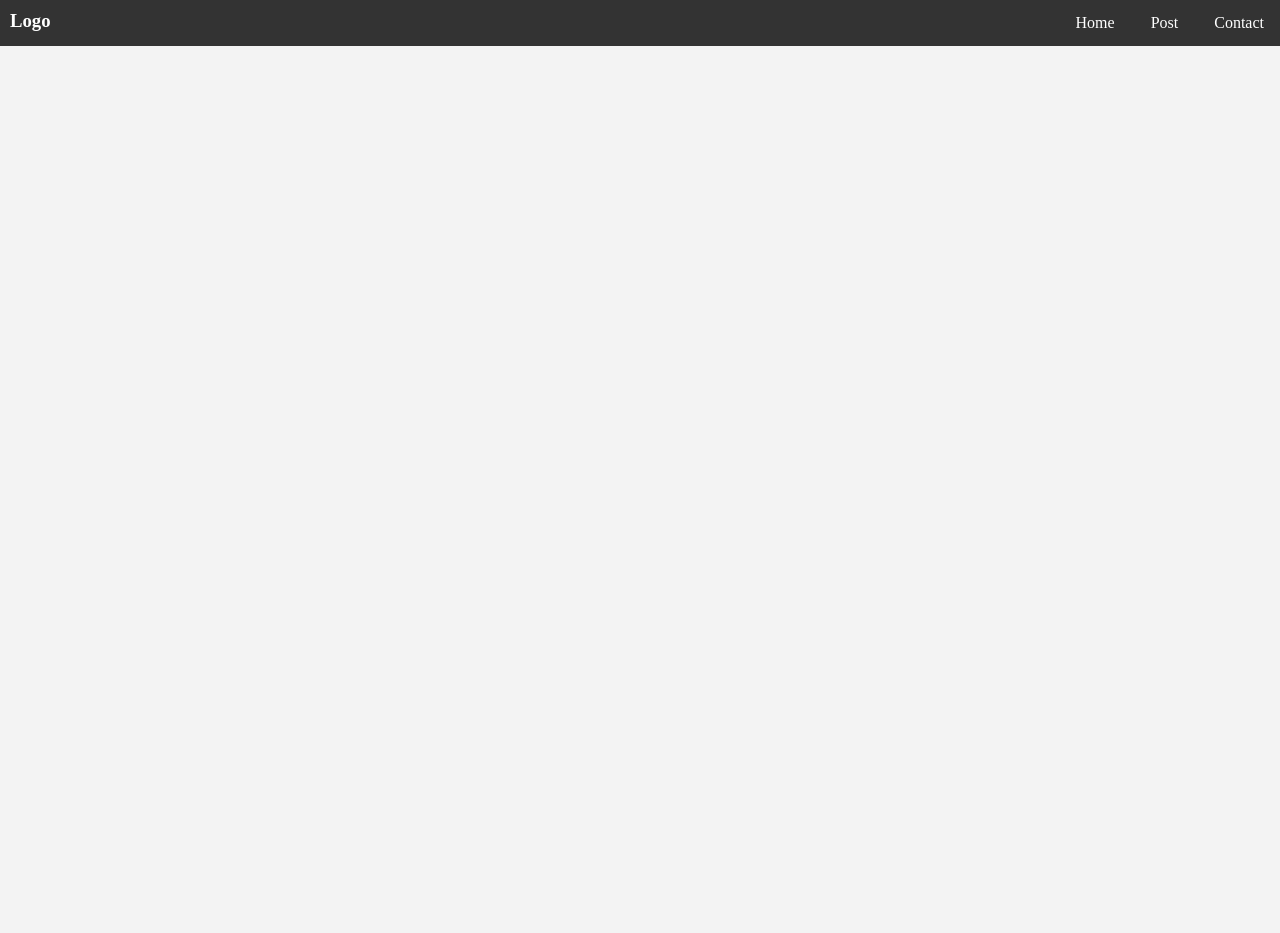
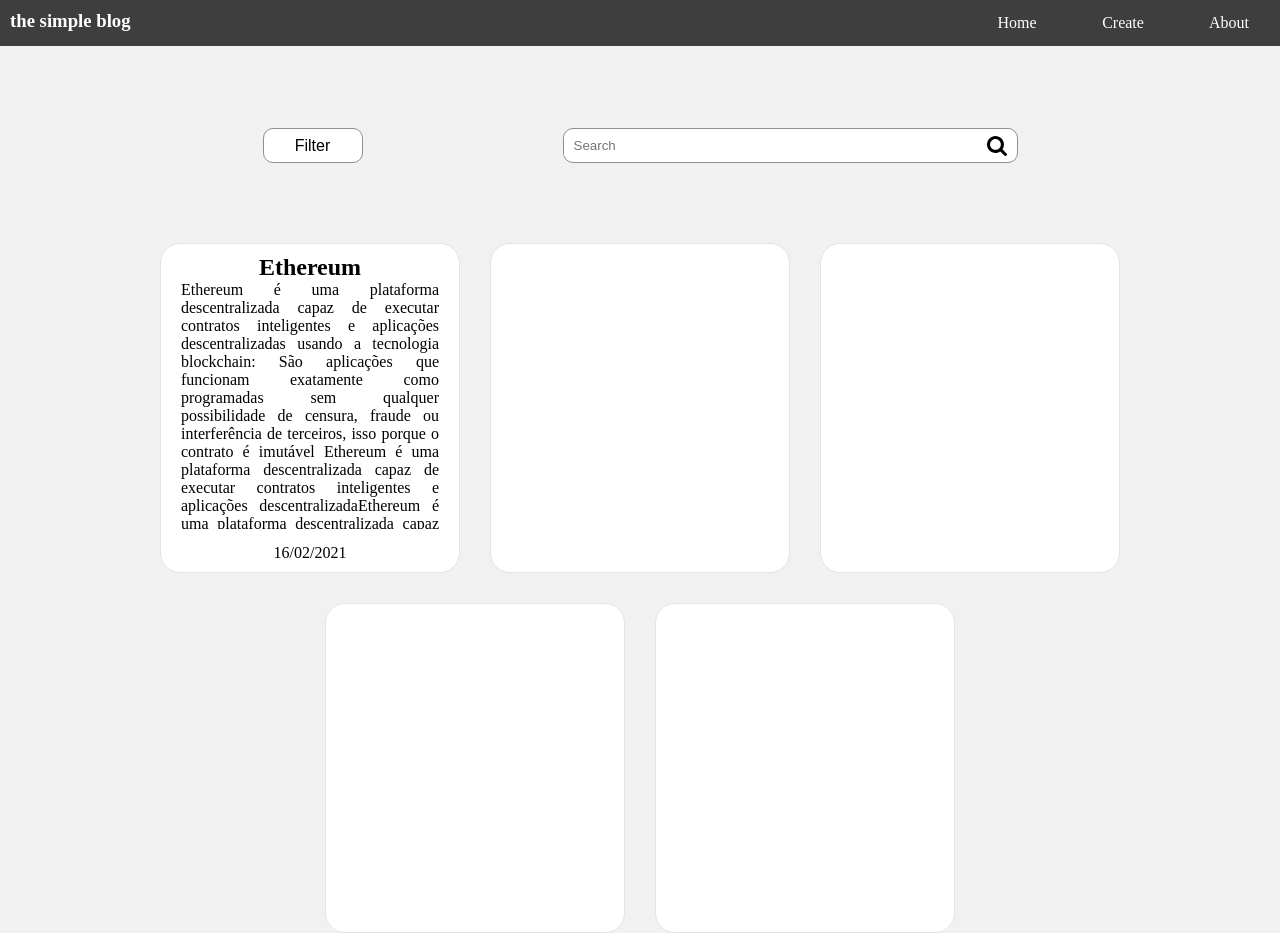
Before and after one commit to gfteix/the_simple_blog, a plain HTML site: page index.html in a window 1280 px wide. Before the commit the page ends 800 px from the top, so only its background shows below. Drawn offline with Linux system fonts and the light colour scheme.

Commit message:
starting front-end

```diff
--- a/index.html
+++ b/index.html
@@ -10,12 +10,12 @@
 		<header class="header">
 			<nav class="nav">
 			<div class="logo">
-				<h3>Logo</h3>
+				<h3>the simple blog</h3>
 			</div>
 				<ul>
 					<li><a href="#">Home</a></li>
-					<li><a href="#">Post</a></li>
-					<li><a href="#">Contact</a></li>
+					<li><a href="#">Create</a></li>
+					<li><a href="#">About</a></li>
 				</ul>
 			</nav>
 		</header>
@@ -24,12 +24,58 @@
 	<!--	<div class="container">
 
 	</div> -->
-		<div class="home-posts">
-			<div class="">
+		<div class="page">
+			<div class="row">
 
+				<div class="filter-box">
+					 <button onclick="showDropdown()" class="dropdown-btn">Filter</button>
+					<div class="dropdown-content">
+
+
+						<a href="#">Sports</a>
+						<a href="#">Tecnology</a>
+						<a href="#">Science</a>
+						<a href="#">Movies</a>
+					</div>
+				</div>
+				<!-- Filter here-->
+
+				<div class="search-box">
+					<input type="text" id="id_search" name="input" class="search-input" placeholder="Search">
+					<img class="search-img"src="images/lupa.svg"/>
+				</div>
 			</div>
 
+			<div class="post-list">
+				<div class="post-box">
+					<h4 class="post-title">Ethereum</h4>
+					<div class="content-box">
+						<p class="p-content">Ethereum é uma plataforma descentralizada capaz de executar contratos inteligentes e aplicações descentralizadas
+						usando a tecnologia blockchain: São aplicações que funcionam exatamente como programadas sem qualquer possibilidade de censura,
+						fraude ou interferência de terceiros, isso porque o contrato é imutável Ethereum é uma plataforma descentralizada capaz de executar contratos inteligentes e aplicações descentralizadaEthereum é uma plataforma descentralizada capaz de executar contratos inteligentes e aplicações descentralizadaEthereum é uma plataforma descentralizada capaz de executar contratos inteligentes e aplicações descentralizadaEthereum é uma plataforma descentralizada capaz de executar contratos inteligentes e aplicações descentralizada...</p>
+
+					</div>
+					<p class="p-date">16/02/2021</p>
+				</div>
+
+				<div class="post-box">
+
+				</div>
+
+				<div class="post-box">
+
+				</div>
+
+				<div class="post-box">
+
+				</div>
+
+				<div class="post-box">
+
+				</div>
+			</div>
 		</div>
+	<script src="scripts/script.js"></script>
 	</body>
 </html>
 
--- /dev/null
+++ b/scripts/script.js
@@ -0,0 +1,5 @@
+
+function showDropdown(){
+	document.querySelector(".dropdown-content").classList.toggle("show")
+
+}
--- a/style.css
+++ b/style.css
@@ -1,16 +1,23 @@
+*:focus {
+    outline: none;
+}
+
+*{
+	margin: 0;
+	padding: 0;
+}
 body{
 	margin: 0;
-	background-color: #f3f3f3;
+	background-color: #F1F1F2;
 }
 
 /* ** Header ** */
 header{
-	background-color: #333;
+	background-color: #3E3E3E;
   position: fixed;
   top: 0;
   right: 0;
   left: 0;
-    position: fixed;
 }
 
 
@@ -37,6 +44,7 @@
 	color: white;
 	padding: 14px 16px;
 	text-decoration: none;
+	width: 70px;
 }
 li a:hover{
 	background-color: #111;
@@ -54,6 +62,132 @@
 	margin-top: 15vh;
 	border-radius: 20px 20px 0px 0px;
 	-webkit-box-shadow: 0px -1px 7px -1px rgba(140,140,140,1);
--moz-box-shadow: 0px -1px 7px -1px rgba(140,140,140,1);
-box-shadow: 0px -1px 7px -1px rgba(140,140,140,1);
+	-moz-box-shadow: 0px -1px 7px -1px rgba(140,140,140,1);
+	box-shadow: 0px -1px 7px -1px rgba(140,140,140,1);
 }
+
+.page{
+	align-items: center;
+	display: grid;
+	margin-top: 48px;
+	grid-row-gap: 10vh;
+}
+
+/* row-1 */
+.row{
+	margin-top: 10vh;
+	display: flex;
+	flex-wrap: wrap;
+	justify-content: center;
+	column-gap: 200px;
+	row-gap: 20px;
+}
+
+.search-box{
+	width: 455px;
+	height: 35px;
+	background: #FFFFFF;
+	border: 0.3px solid #8F8F8F;
+	box-sizing: border-box;
+	border-radius: 10px;
+	display: flex;
+	justify-content: space-between;
+	align-items: center;
+}
+.search-input{
+	width: 300px;
+	height: 20px;
+	border: none;
+	border-style: none;
+	padding-left: 10px;
+}
+
+.search-img{
+	width: 20px;
+	height: 20px;
+	padding-right: 10px;
+/*	filter: invert(84%) sepia(4%) saturate(7%) hue-rotate(333deg) brightness(92%) contrast(88%);
+	/*filtes: change svg color, font-> https://codepen.io/sosuke/pen/Pjoqqp*/
+}
+/*Filter Dropdown*/
+.dropdown-btn {
+	font-size: 16px;
+	cursor: pointer;
+	background: #FFFFFF;
+	height: 35px;
+	width: 100px;
+
+	border: 0.3px solid #8F8F8F;
+	box-sizing: border-box;
+	border-radius: 10px;
+}
+.dropdown-content{
+display: none;
+  position: absolute;
+  background-color: #f6f6f6;
+  min-width: 230px;
+  border: 1px solid #ddd;
+  z-index: 1;
+}
+.dropdown-content a{
+ color: black;
+  padding: 12px 16px;
+  text-decoration: none;
+  display: block;
+}
+.dropdown-content a:hover {
+background-color: #ddd;
+}
+.show
+{
+	display: block;
+}
+.post-list{
+	margin: 0 auto;
+	display: flex;
+	flex-wrap: wrap;
+	justify-content: center;
+	gap: 30px;
+	align-items: stretch;
+}
+.post-box{
+	width: 300px;
+	height: 330px;
+	background: #FFFFFF;
+	border: 0.5px solid #E4E4E4;
+	box-sizing: border-box;
+	border-radius: 20px;
+
+	display: flex;
+	flex-direction: column;
+
+	padding-left: 20px;
+	padding-right: 20px;
+	padding-top: 10px;
+	padding-bottom: 10px;
+	cursor: pointer;
+}
+.post-box:hover{
+	box-shadow: 0px 4px 4px rgba(0, 0, 0, 0.25);
+}
+
+.post-title{
+	font-size: 1.5rem;
+	align-self: center;
+
+}
+.content-box{
+	display: flex;
+	justify-content: center;
+	text-overflow: ellipsis;
+	margin-bottom: 15px;
+
+	overflow: hidden;
+	flex-wrap: wrap;
+}
+.p-content{
+ text-align: justify;
+}
+.p-date{
+	align-self: center;
+}
```
Also changed, not shown: images/lupa.svg (added).
